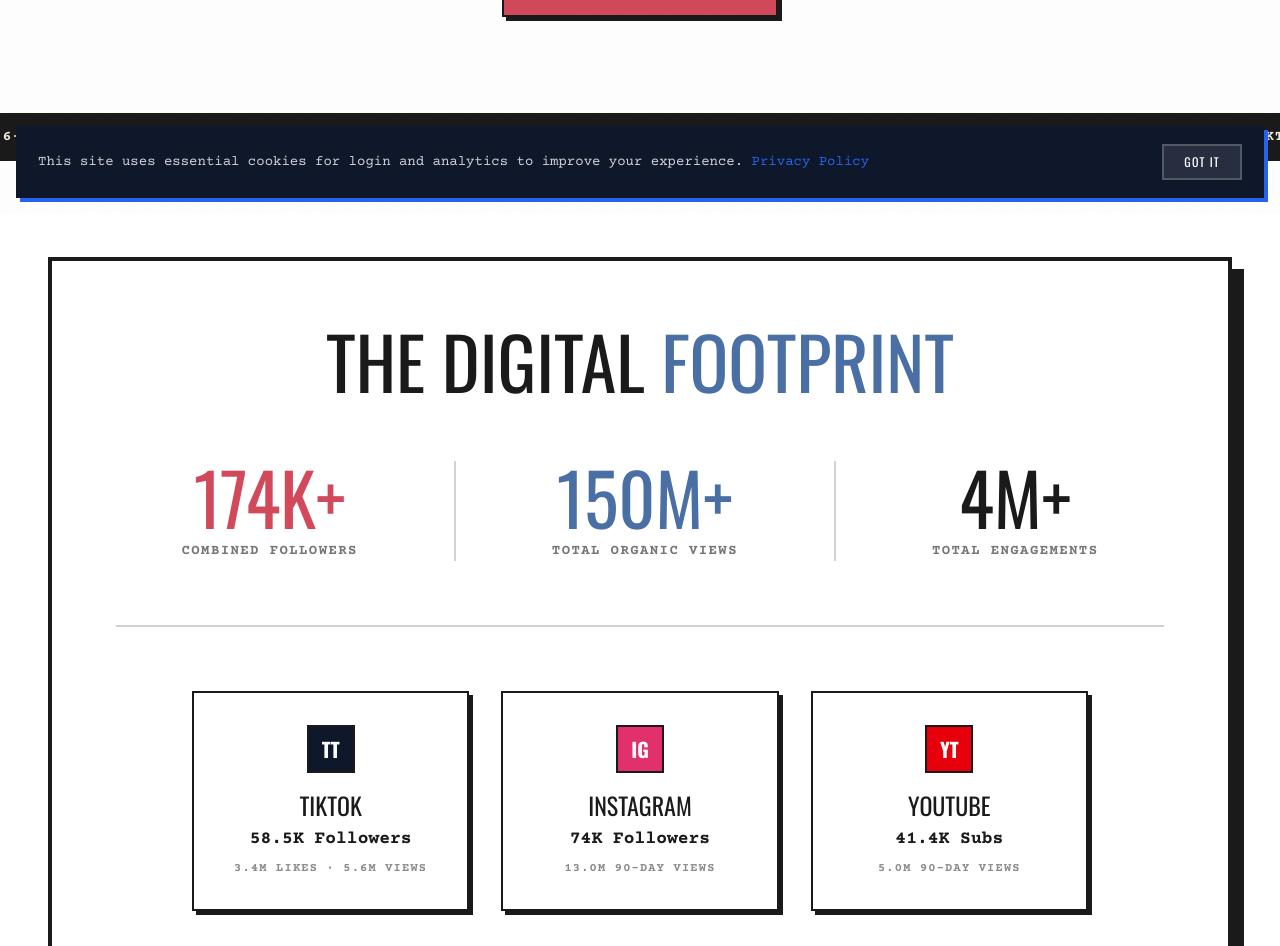
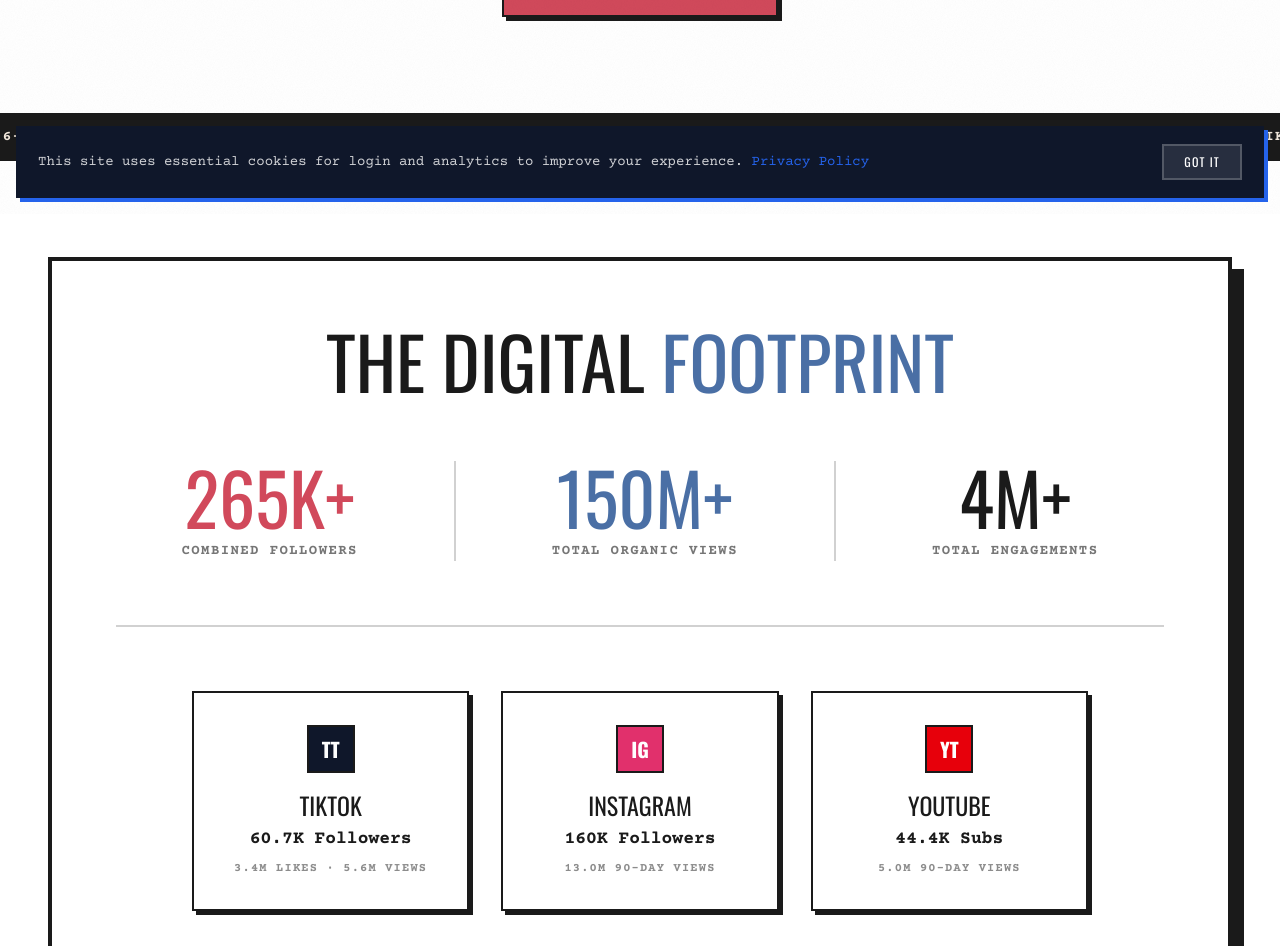
Before and after one commit to kaokien/coach-josh-official, a Next.js app: page /ugc in a window 1280 px wide. Shown: the part 586-1532 px from the top of the page. Built offline with nearby package versions, Linux system fonts and the light colour scheme; no server answers.

Commit message:
feat(ugc): update social follower metrics for YouTube, Instagram, and TikTok

```diff
--- a/app/ugc/page.tsx
+++ b/app/ugc/page.tsx
@@ -78,16 +78,16 @@
     <div className="flex animate-marquee whitespace-nowrap font-body text-xs sm:text-sm font-bold text-[#F2E8DC] uppercase tracking-widest">
       <span className="mx-4">150M+ TOTAL VIEWS</span> •
       <span className="mx-4">6+ YEARS EXP.</span> •
-      <span className="mx-4">58.5K TIKTOK</span> •
-      <span className="mx-4">74K IG</span> •
-      <span className="mx-4">41.4K YOUTUBE</span> •
+      <span className="mx-4">60.7K TIKTOK</span> •
+      <span className="mx-4">160K IG</span> •
+      <span className="mx-4">44.4K YOUTUBE</span> •
       <span className="mx-4">3.4M TIKTOK LIKES</span> •
       {/* Duplicate for infinite effect */}
       <span className="mx-4">150M+ TOTAL VIEWS</span> •
       <span className="mx-4">6+ YEARS EXP.</span> •
-      <span className="mx-4">58.5K TIKTOK</span> •
-      <span className="mx-4">74K IG</span> •
-      <span className="mx-4">41.4K YOUTUBE</span> •
+      <span className="mx-4">60.7K TIKTOK</span> •
+      <span className="mx-4">160K IG</span> •
+      <span className="mx-4">44.4K YOUTUBE</span> •
       <span className="mx-4">3.4M TIKTOK LIKES</span>
     </div>
   </div>
@@ -139,7 +139,7 @@
 
           <div className="flex flex-col md:flex-row items-center justify-center gap-12 md:gap-24 border-b-2 border-[#1A1A1A]/20 pb-16 mb-16">
              <div className="text-center">
-               <div className="font-display text-6xl md:text-7xl text-[#D1495B]"><CountUpStat end={174} suffix="K+" /></div>
+               <div className="font-display text-6xl md:text-7xl text-[#D1495B]"><CountUpStat end={265} suffix="K+" /></div>
                <div className="font-body text-sm font-bold uppercase tracking-widest text-[#1A1A1A]/60 mt-2">Combined Followers</div>
              </div>
              <div className="text-center md:border-l-2 md:border-[#1A1A1A]/20 md:pl-24">
@@ -159,7 +159,7 @@
                   <span className="font-display font-bold text-xl">TT</span>
                 </div>
                 <div className="font-display text-2xl uppercase mb-1 text-[#1A1A1A]">TikTok</div>
-                <div className="font-body text-lg font-bold text-[#1A1A1A]"><CountUpStat end={58.5} decimals={1} suffix="K Followers" /></div>
+                <div className="font-body text-lg font-bold text-[#1A1A1A]"><CountUpStat end={60.7} decimals={1} suffix="K Followers" /></div>
                 <div className="font-body text-xs font-bold uppercase tracking-widest text-[#1A1A1A]/50 mt-2">3.4M Likes · 5.6M Views</div>
              </div>
 
@@ -168,7 +168,7 @@
                   <span className="font-display font-bold text-xl">IG</span>
                 </div>
                 <div className="font-display text-2xl uppercase mb-1 text-[#1A1A1A]">Instagram</div>
-                <div className="font-body text-lg font-bold text-[#1A1A1A]"><CountUpStat end={74} suffix="K Followers" /></div>
+                <div className="font-body text-lg font-bold text-[#1A1A1A]"><CountUpStat end={160} suffix="K Followers" /></div>
                 <div className="font-body text-xs font-bold uppercase tracking-widest text-[#1A1A1A]/50 mt-2">13.0M 90-Day Views</div>
              </div>
 
@@ -177,7 +177,7 @@
                   <span className="font-display font-bold text-xl">YT</span>
                 </div>
                 <div className="font-display text-2xl uppercase mb-1 text-[#1A1A1A]">YouTube</div>
-                <div className="font-body text-lg font-bold text-[#1A1A1A]"><CountUpStat end={41.4} decimals={1} suffix="K Subs" /></div>
+                <div className="font-body text-lg font-bold text-[#1A1A1A]"><CountUpStat end={44.4} decimals={1} suffix="K Subs" /></div>
                 <div className="font-body text-xs font-bold uppercase tracking-widest text-[#1A1A1A]/50 mt-2">5.0M 90-Day Views</div>
              </div>
           </div>
```
